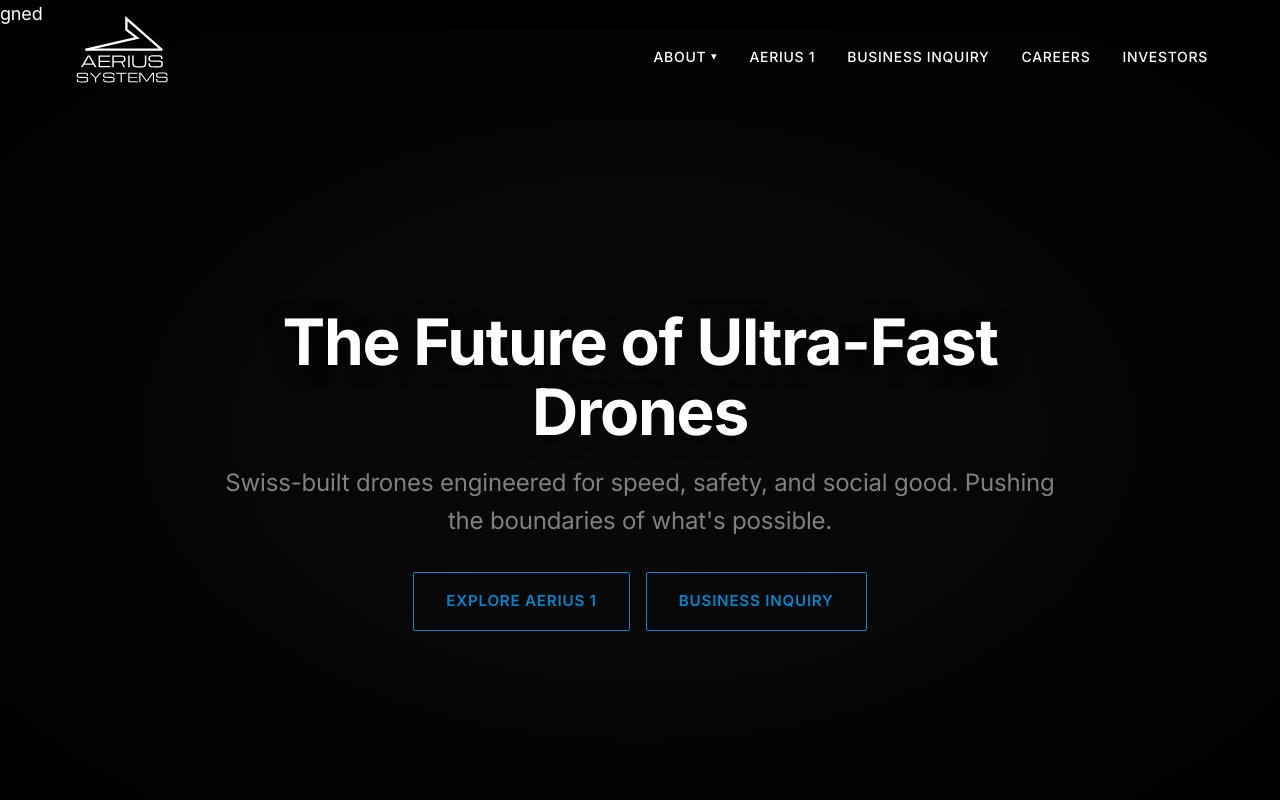
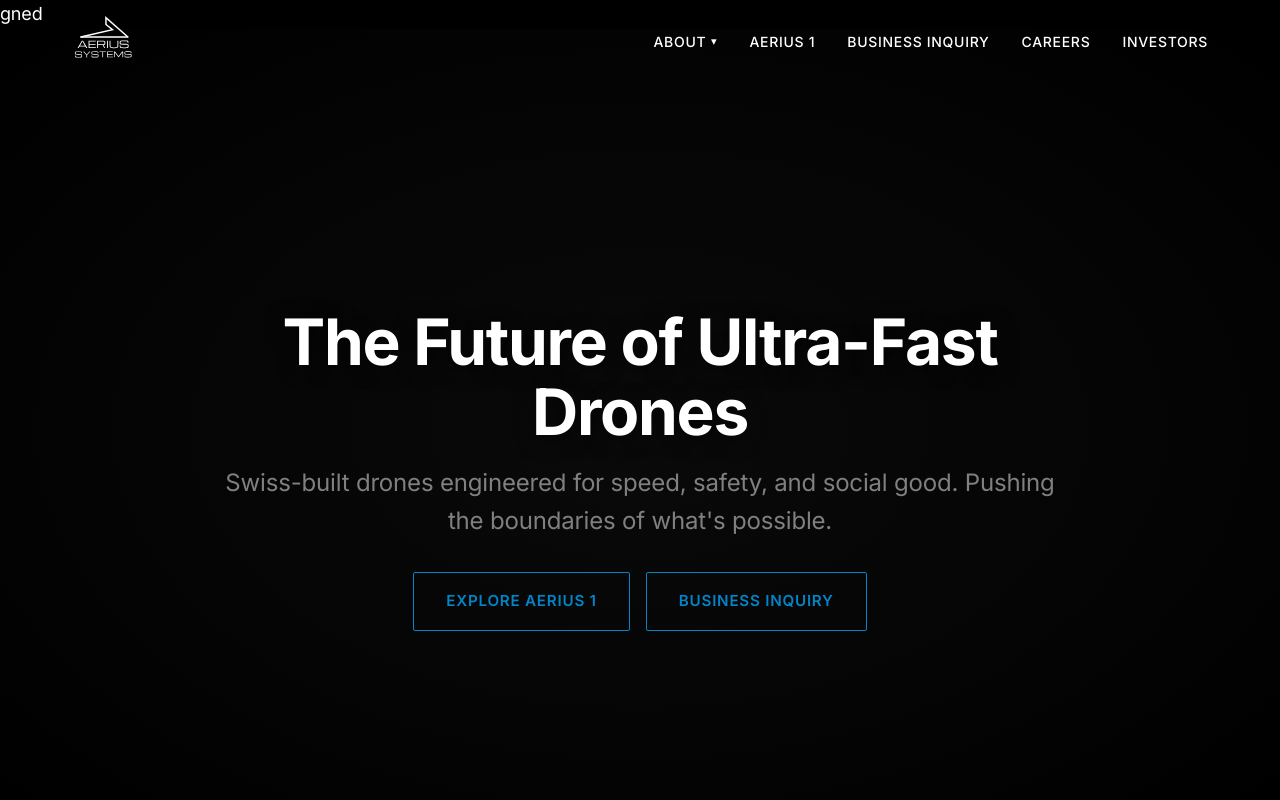
Before and after one commit to JJ-aerius/Umbreon, a plain HTML site: page index.html in a window 1280 px wide. Shown: the top 800 px of the page. Drawn offline with Linux system fonts and the light colour scheme.

Commit message:
Update header.html

```diff
--- a/partials/header.html
+++ b/partials/header.html
@@ -1,14 +1,13 @@
 <header class="site-header">
   <div class="container header-container">
-     <style>
+    <a href="index.html" class="logo">
+       <style>
     .logo-img {
-      height: 80px;   /* increase or decrease this */
+      height: 50px;
       width: auto;
     }
   </style>
-
-  <a href="index.html" class="logo">
-    <img src="assets/img/LogoWhite.svg" alt="Aerius Systems" class="logo-img">
+      <img src="assets/img/LogoWhite.svg" alt="Aerius Systems" class="logo-img">
     </a>
 
     <!-- Desktop Navigation -->
```
